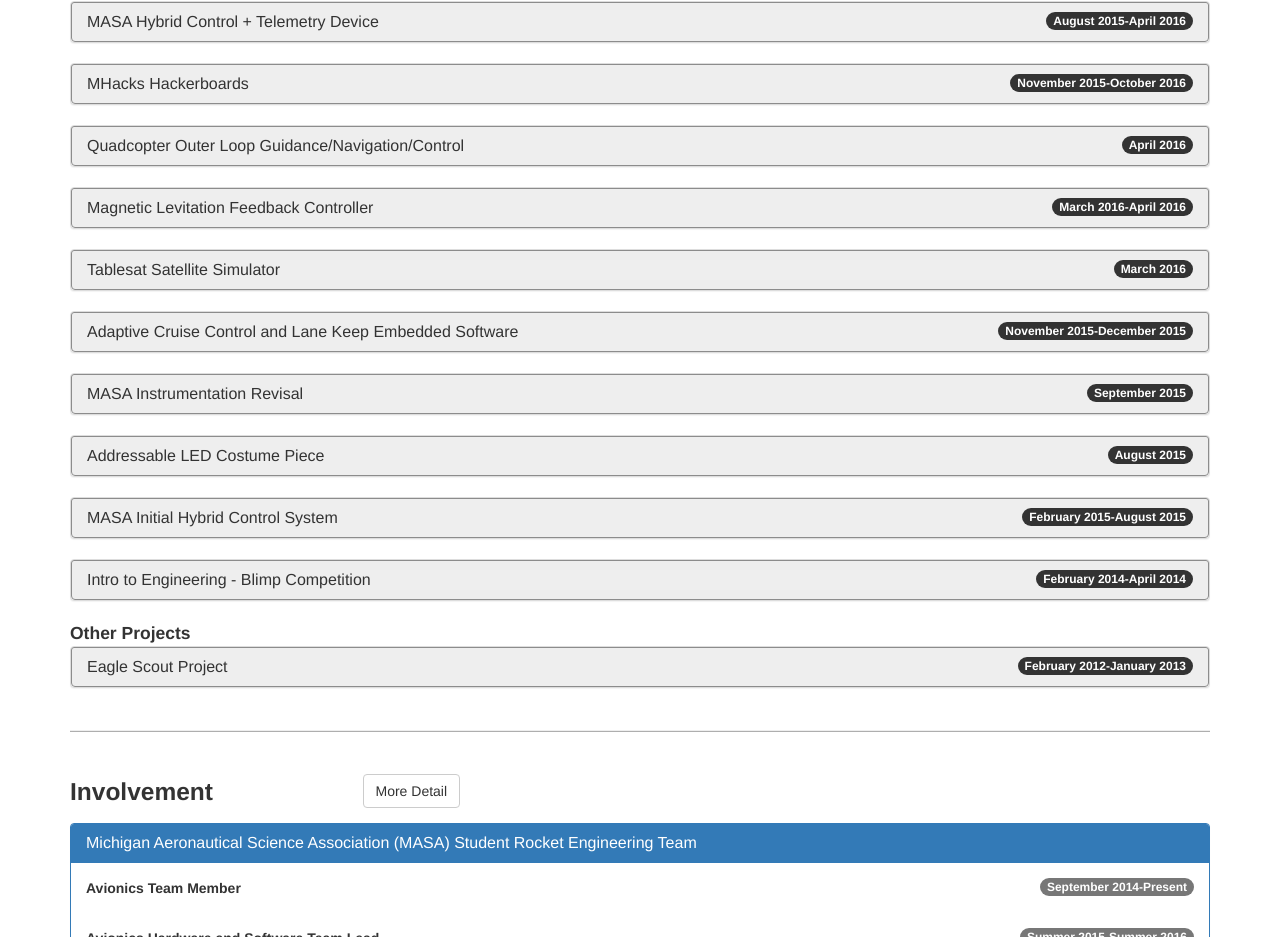
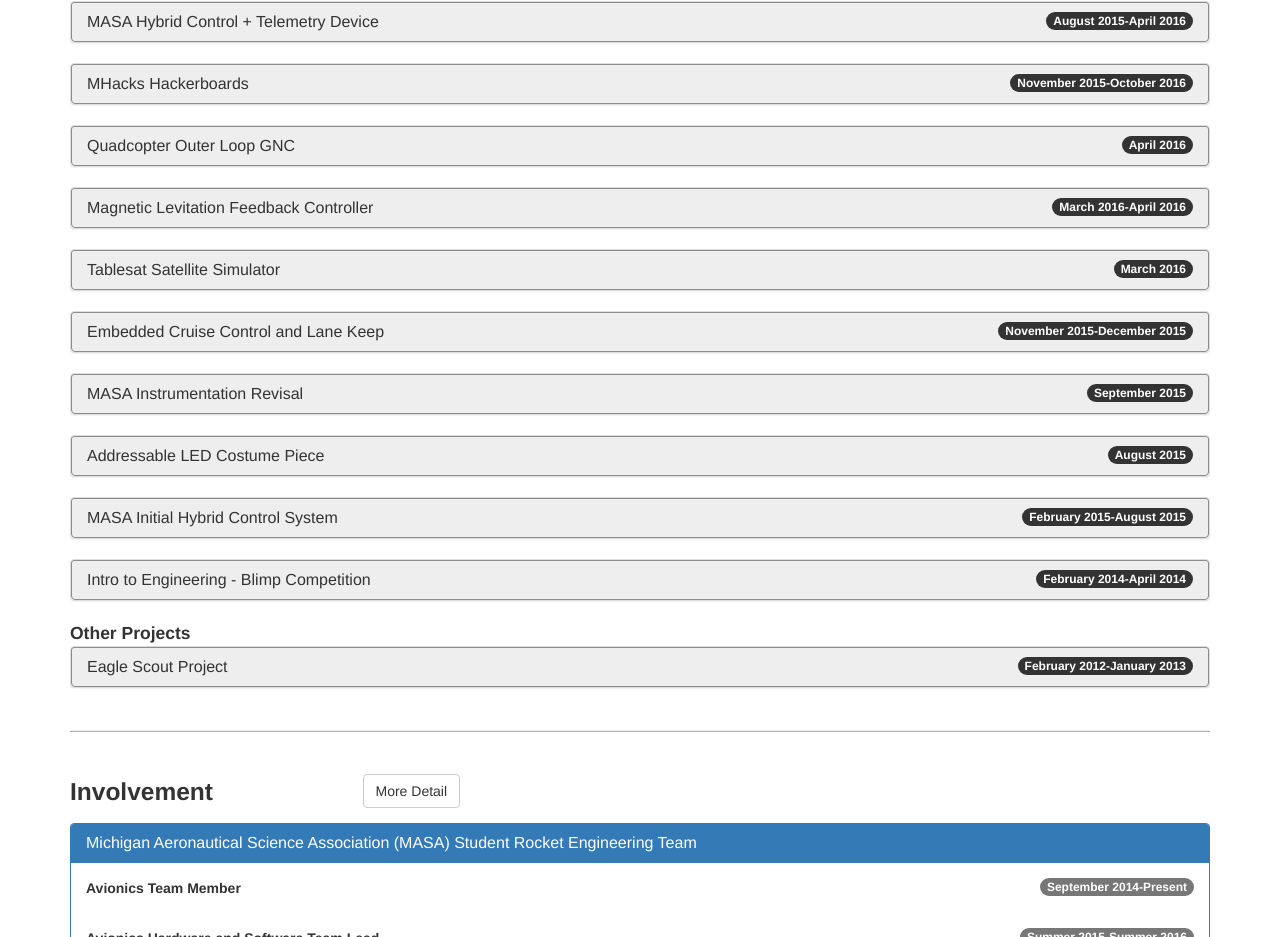
Before and after one commit to jzarger/jzarger.github.io, a plain HTML site: page index.html in a window 1280 px wide. Shown: the part 2631-3568 px from the top of the page. Drawn offline with Linux system fonts and the light colour scheme.

```diff
--- a/index.html
+++ b/index.html
@@ -1025,7 +1025,7 @@
         <div class="panel panel-default">
             <a href="projects.html#aero450quad">
             <button class="btn btn-block btn-default button-aligned panel-heading btn-default-inv">
-                <h3 class="panel-title">Quadcopter Outer Loop Guidance/Navigation/Control
+                <h3 class="panel-title">Quadcopter Outer Loop GNC
                 <span class="badge pull-right">April 2016</span>
             </h3>
 
@@ -1083,7 +1083,7 @@
         <div class="panel panel-default">
             <a href="projects.html#eecs461">
             <button class="btn btn-block btn-default button-aligned panel-heading btn-default-inv">
-                <h3 class="panel-title">Adaptive Cruise Control and Lane Keep Embedded Software
+                <h3 class="panel-title">Embedded Cruise Control and Lane Keep
                 <span class="badge pull-right">November 2015-December 2015</span>
             </h3>
 
```
